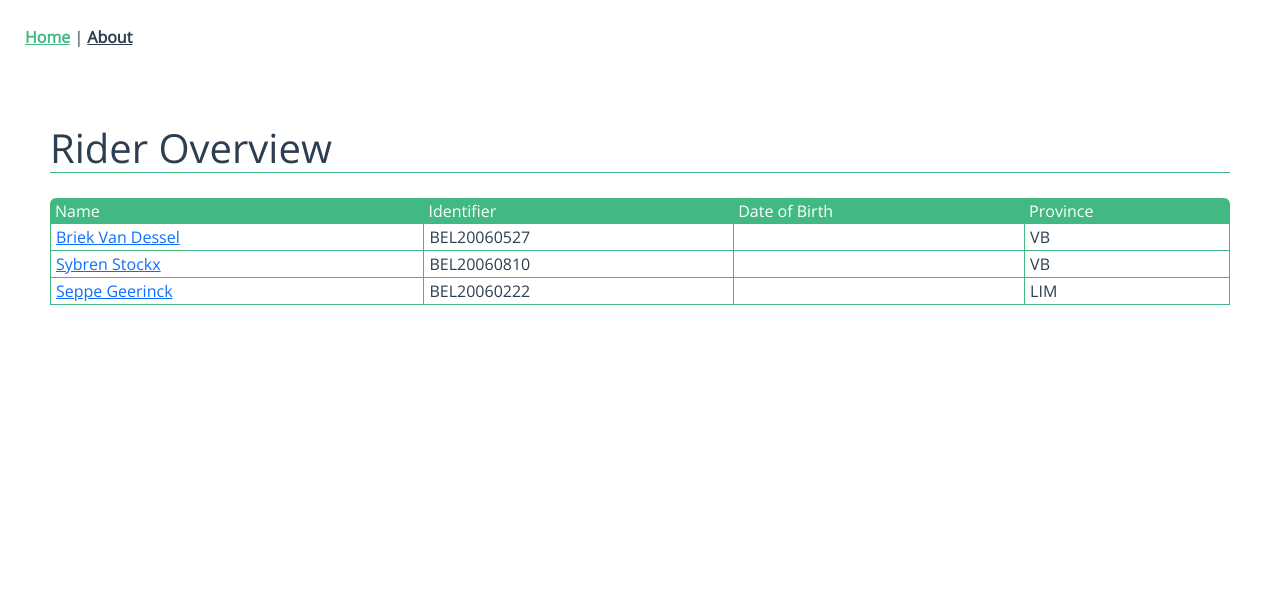
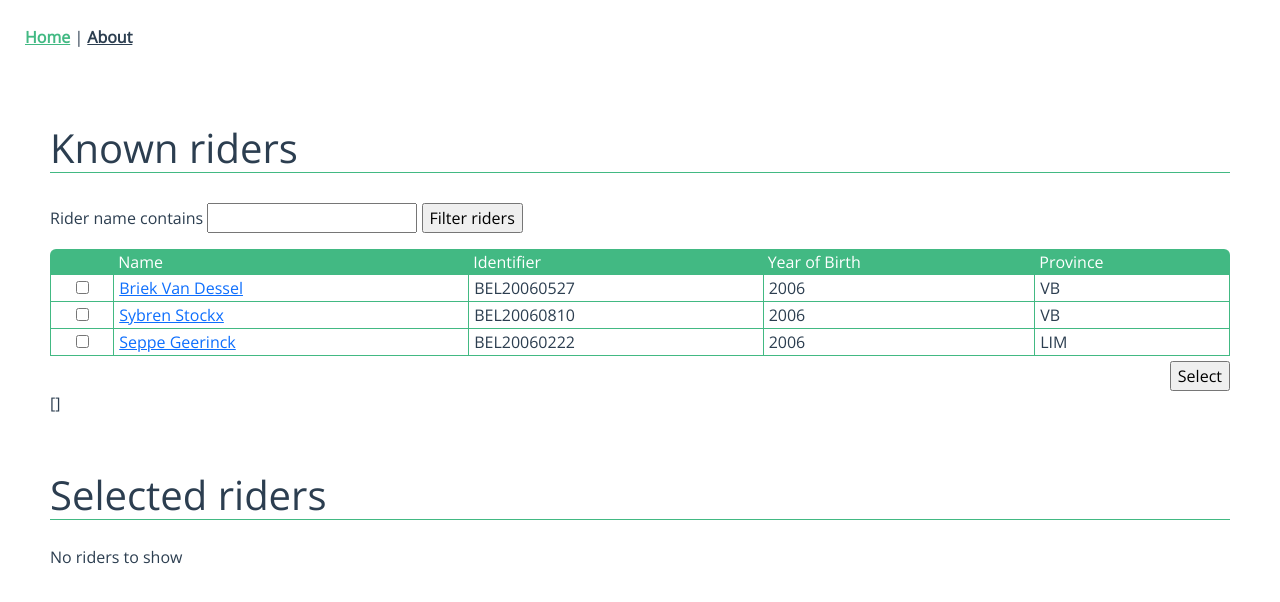
Before and after one commit to StevenVanDessel/raceresultsui, a Vue app: page / in a window 1280 px wide. Shown: the top 602 px of the page. Built offline with nearby package versions, Linux system fonts and the light colour scheme; data requests are answered from the project's data file.

Commit message:
Introduction of selectionMode and title prop

```diff
--- a/src/components/RiderList.vue
+++ b/src/components/RiderList.vue
@@ -1,21 +1,26 @@
 <template>
-<h1>Rider Overview</h1>
-
+  <h1>{{ title }}</h1>
   <div id="riderOverview" v-if="error == null">
-<table id="riderTable" v-if="riders != null && riders.length">
+    <div v-if="riders != null && riders.length">
+      <p>Rider name contains <input type="text" v-model="riderNameFilterInput" id="riderNameFilterInput" name="riderNameFilterInput"> <input type="button" value="Filter riders" v-on:click="filterRidersOnName"></p>
+      <table id="riderTable">
           <thead>
-        <tr><th>Name</th><th>Identifier</th><th>Date of Birth</th><th>Province</th></tr>
+              <tr><th v-if="selectionModeOn">&nbsp;</th><th>Name</th><th>Identifier</th><th>Year of Birth</th><th>Province</th></tr>
           </thead>
           <tbody>
               <tr v-for="rider in riders" v-bind:key="rider.identifier">
+                <td v-if="selectionModeOn" style="text-align: center"><input type="checkbox" :id="rider.identifier" :value="rider.identifier" v-model="checkedRiderIdentifiers" /></td>
                 <td><router-link :to="{ name: 'RiderDetail', params: { id: rider.id }}" >{{ rider.name }}</router-link></td>
                 <td>{{ rider.identifier }}</td>
-          <td>{{ rider.dateOfBirth }}</td>
+                <td>{{ rider.yearOfBirth }}</td>
                 <td>{{ rider.province }}</td>
               </tr>
           </tbody>
       </table>
-<span v-else>No riders listed</span>
+      <input type="button" v-if="selectionModeOn" value="Select" style="float: right"/>
+      <p style="clear: both"> {{ checkedRiderIdentifiers }}</p>
+    </div>
+    <div v-else><p>No riders to show</p></div>
   </div>
   <div v-else>
     <h2>Oops. An issue was encountered when trying to fetch the riders. Please try again later.</h2>
@@ -28,23 +33,42 @@ export default {
   name: 'RiderList',
   data() {
     return {
-      error: null
+      error: null,
+      riderNameFilterInput: null,
+      checkedRiderIdentifiers: [],
+    }
+  },
+  props : {
+    riders: {
+      type: Array,
+      required: true,
+    },
+    selectionModeOn: {
+      type: Boolean,
+      required: false,
+      default: false,
+    },
+    title: {
+      type: String,
+      required: false,
+      default: "Rider Overview",
     }
   },
   created() {
-    this.$store.dispatch('fetchRiders')
+  },
+  computed: {
+  },
+  methods: {
+    filterRidersOnName() {
+      this.$store.dispatch('fetchRidersByNameContaining', this.riderNameFilterInput)
       .catch(error => {
         this.error = error
       })
     },
-  computed: {
-    riders() {
-      return this.$store.state.riders
-    }
+
   }
 }
 </script>
 
 <style>
-
 </style>
--- a/src/views/Home.vue
+++ b/src/views/Home.vue
@@ -1,6 +1,12 @@
 <template>
   <div class="home">
-    <RiderList />
+    <RiderList
+      v-bind:riders="availableRiders"
+      title="Known riders"
+      selectionModeOn
+    />
+    <p>&nbsp;</p>
+    <RiderList v-bind:riders="selectedRiders" title="Selected riders" />
   </div>
 </template>
 
@@ -10,8 +16,18 @@ import RiderList from "@/components/RiderList.vue";
 
 export default {
   name: "Home",
+  data() {
+    return {
+      selectedRiders: [],
+    };
+  },
   components: {
     RiderList,
+  },
+  computed: {
+    availableRiders() {
+      return this.$store.state.riders;
+    },
   },
 };
 </script>
```
Lines whose indentation alone changed are shown as unchanged.
